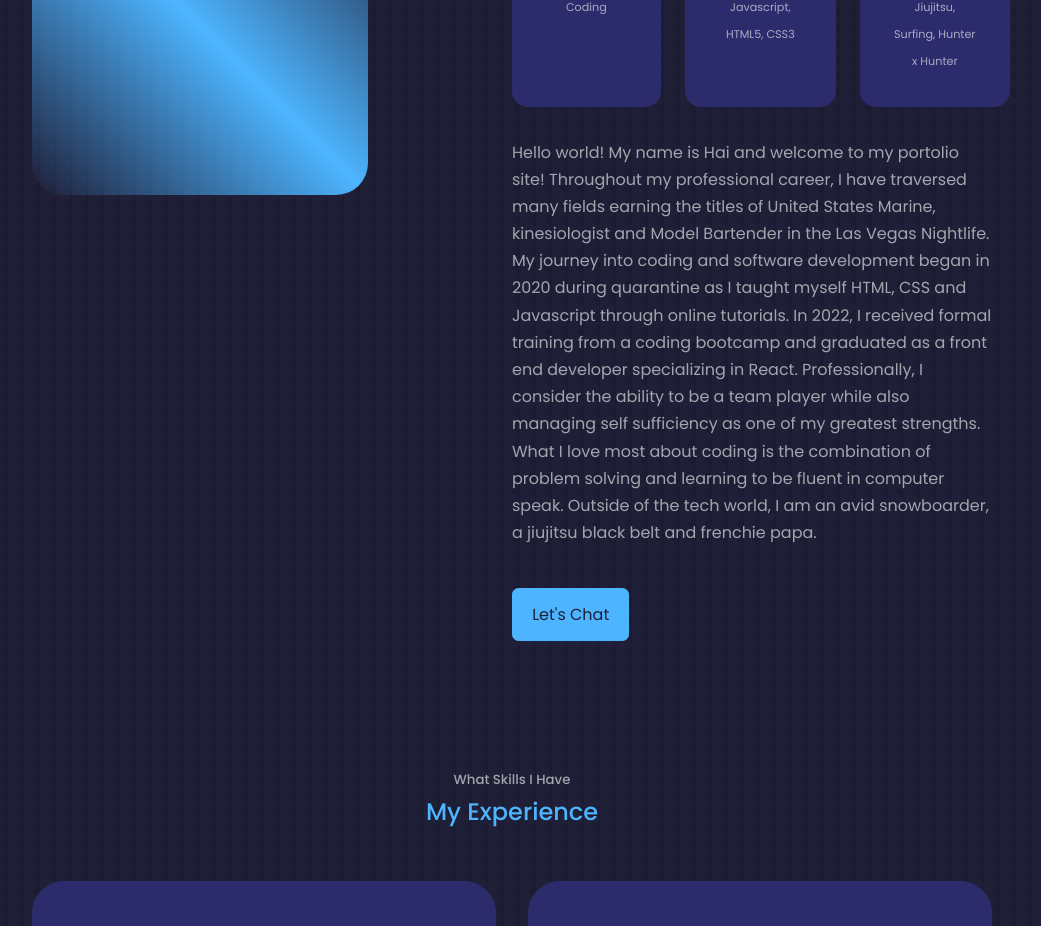
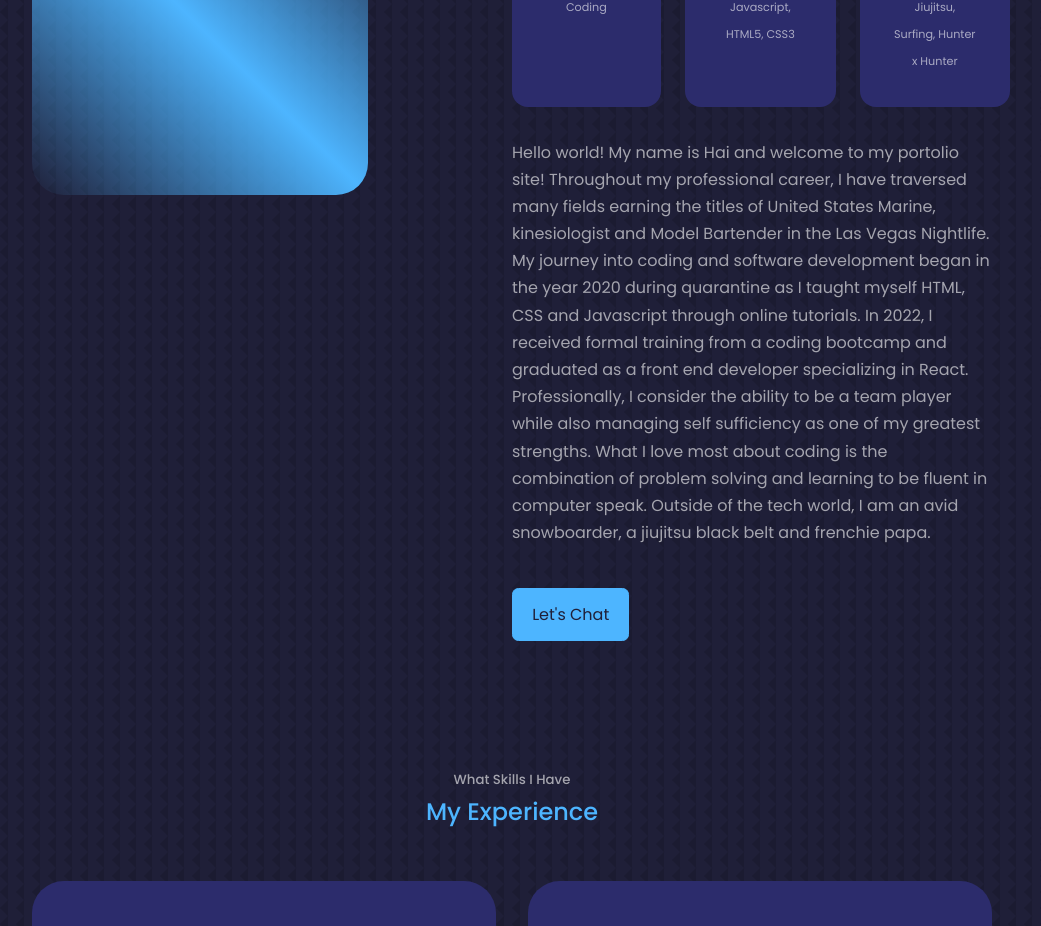
Before and after one commit to haijrshive/React-Portfolio-Website, a React (Create React App) app: page / in a window 1280 px wide. Shown: the part 1180-2106 px from the top of the page, without its empty margins (128-1169 px from the left). Built offline with nearby package versions, Linux system fonts and the light colour scheme.

Commit message:
year edit

```diff
--- a/src/components/about/About.jsx
+++ b/src/components/about/About.jsx
@@ -39,7 +39,7 @@ const About = () => {
           </div>
 
           <p>
-            Hello world! My name is Hai and welcome to my portolio site! Throughout my professional career, I have traversed many fields earning the titles of United States Marine, kinesiologist and Model Bartender in the Las Vegas Nightlife. My journey into coding and software development began in 2020 during quarantine as I taught myself HTML, CSS and Javascript through online tutorials. In 2022, I received formal training from a coding bootcamp and graduated as a front end developer specializing in React. Professionally, I consider the ability to be a team player while also managing self sufficiency as one of my greatest strengths. What I love most about coding is the combination of problem solving and learning to be fluent in computer speak. Outside of the tech world,  I am an avid snowboarder, a jiujitsu black belt and frenchie papa.
+            Hello world! My name is Hai and welcome to my portolio site! Throughout my professional career, I have traversed many fields earning the titles of United States Marine, kinesiologist and Model Bartender in the Las Vegas Nightlife. My journey into coding and software development began in the year 2020 during quarantine as I taught myself HTML, CSS and Javascript through online tutorials. In 2022, I received formal training from a coding bootcamp and graduated as a front end developer specializing in React. Professionally, I consider the ability to be a team player while also managing self sufficiency as one of my greatest strengths. What I love most about coding is the combination of problem solving and learning to be fluent in computer speak. Outside of the tech world,  I am an avid snowboarder, a jiujitsu black belt and frenchie papa.
           </p>
 
           <a href='#contact' className='btn btn-primary'>Let's Chat</a>
```
